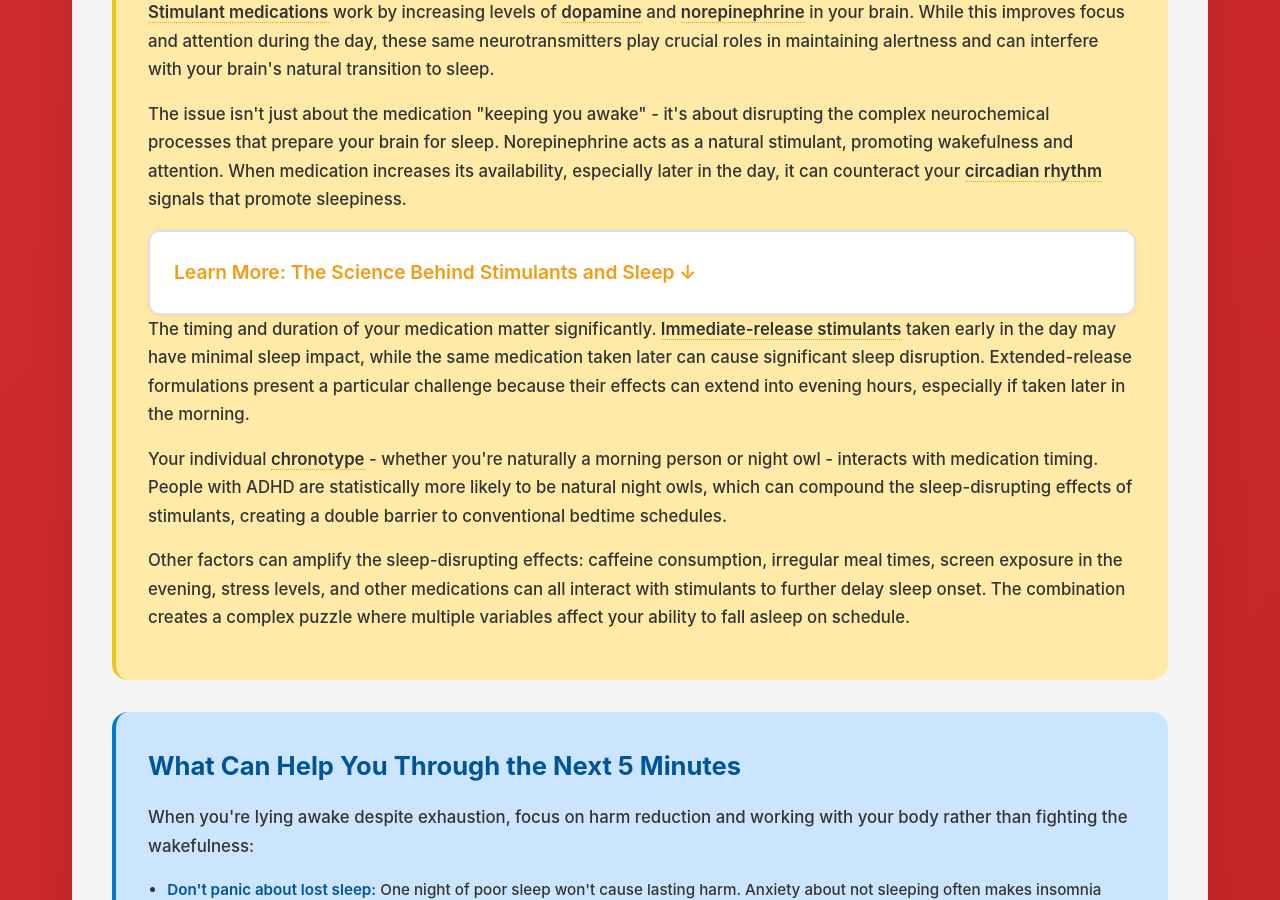
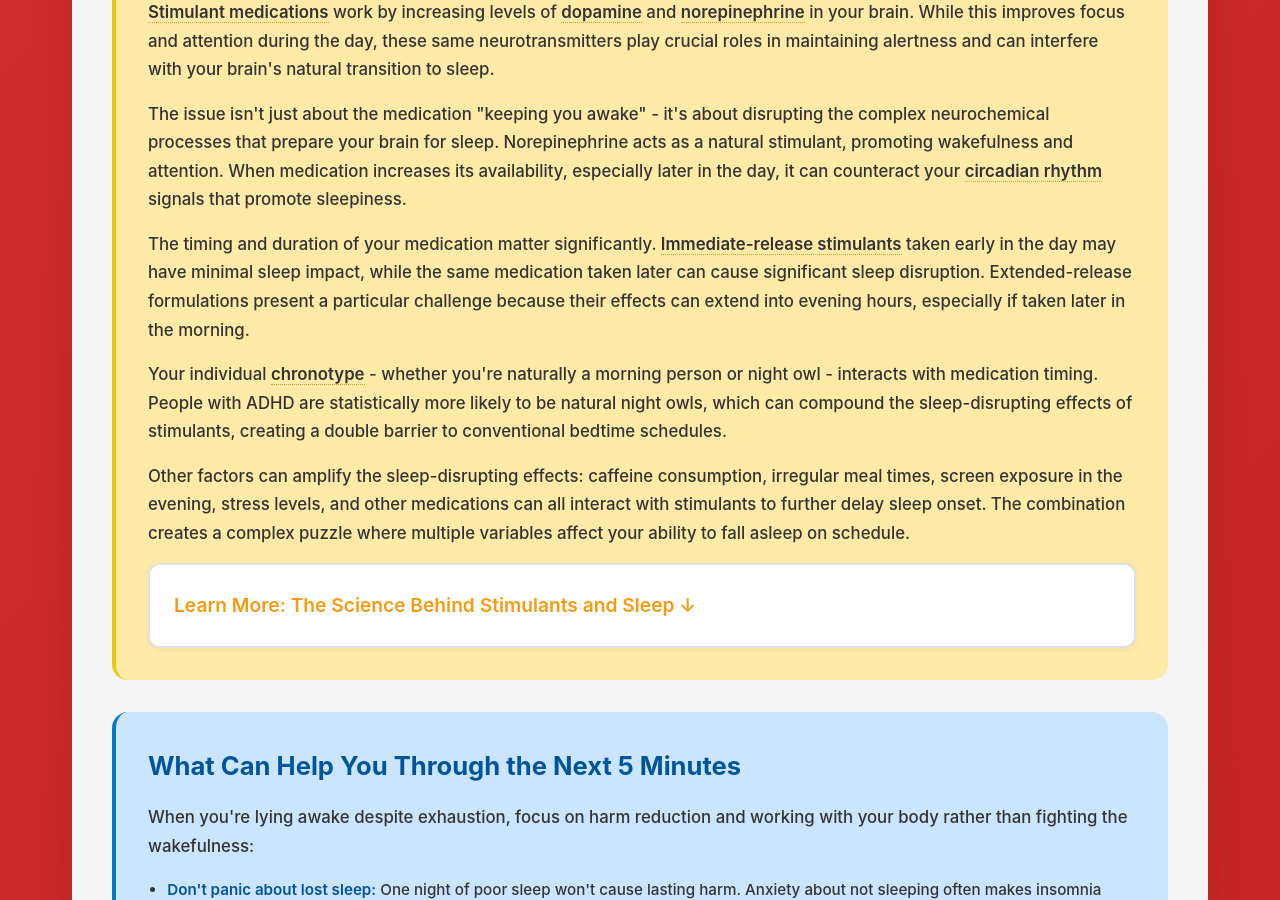
Before and after one commit to neurodivergent-survival-guide/neurodivergent-survival-guide, a Jekyll site: the page built from struggles/stimulant-sleep-disruption.html, in a window 1280 px wide and 900 px high, scrolled down 1775 px. Built offline with Jekyll 4.4.1, drawn with Linux system fonts in a browser that asks for light colours.

Commit message:
Update stimulant-sleep-disruption.html

```diff
--- a/struggles/stimulant-sleep-disruption.html
+++ b/struggles/stimulant-sleep-disruption.html
@@ -45,6 +45,12 @@ search_terms: ["can't sleep meds", "wired at night", "stimulants insomnia", "med
 
         <p>The issue isn't just about the medication "keeping you awake" - it's about disrupting the complex neurochemical processes that prepare your brain for sleep. Norepinephrine acts as a natural stimulant, promoting wakefulness and attention. When medication increases its availability, especially later in the day, it can counteract your <span class="jargon">circadian rhythm<span class="tooltip">Your body's internal 24-hour clock that regulates sleep-wake cycles and other biological processes</span></span> signals that promote sleepiness.</p>
 
+        <p>The timing and duration of your medication matter significantly. <span class="jargon">Immediate-release stimulants<span class="tooltip">Short-acting ADHD medications that work for 4-5 hours</span></span> taken early in the day may have minimal sleep impact, while the same medication taken later can cause significant sleep disruption. Extended-release formulations present a particular challenge because their effects can extend into evening hours, especially if taken later in the morning.</p>
+
+        <p>Your individual <span class="jargon">chronotype<span class="tooltip">Your natural preference for when you feel most alert and when you naturally want to sleep</span></span> - whether you're naturally a morning person or night owl - interacts with medication timing. People with ADHD are statistically more likely to be natural night owls, which can compound the sleep-disrupting effects of stimulants, creating a double barrier to conventional bedtime schedules.</p>
+
+        <p>Other factors can amplify the sleep-disrupting effects: caffeine consumption, irregular meal times, screen exposure in the evening, stress levels, and other medications can all interact with stimulants to further delay sleep onset. The combination creates a complex puzzle where multiple variables affect your ability to fall asleep on schedule.</p>
+
         <div class="learn-more" onclick="toggleLearnMore(this)">
             <h3>Learn More: The Science Behind Stimulants and Sleep ↓</h3>
             <div class="learn-more-content">
@@ -58,11 +64,6 @@ search_terms: ["can't sleep meds", "wired at night", "stimulants insomnia", "med
             </div>
         </div>
 
-        <p>The timing and duration of your medication matter significantly. <span class="jargon">Immediate-release stimulants<span class="tooltip">Short-acting ADHD medications that work for 4-5 hours</span></span> taken early in the day may have minimal sleep impact, while the same medication taken later can cause significant sleep disruption. Extended-release formulations present a particular challenge because their effects can extend into evening hours, especially if taken later in the morning.</p>
-
-        <p>Your individual <span class="jargon">chronotype<span class="tooltip">Your natural preference for when you feel most alert and when you naturally want to sleep</span></span> - whether you're naturally a morning person or night owl - interacts with medication timing. People with ADHD are statistically more likely to be natural night owls, which can compound the sleep-disrupting effects of stimulants, creating a double barrier to conventional bedtime schedules.</p>
-
-        <p>Other factors can amplify the sleep-disrupting effects: caffeine consumption, irregular meal times, screen exposure in the evening, stress levels, and other medications can all interact with stimulants to further delay sleep onset. The combination creates a complex puzzle where multiple variables affect your ability to fall asleep on schedule.</p>
     </div>
 
     <div class="immediate-help">
```
